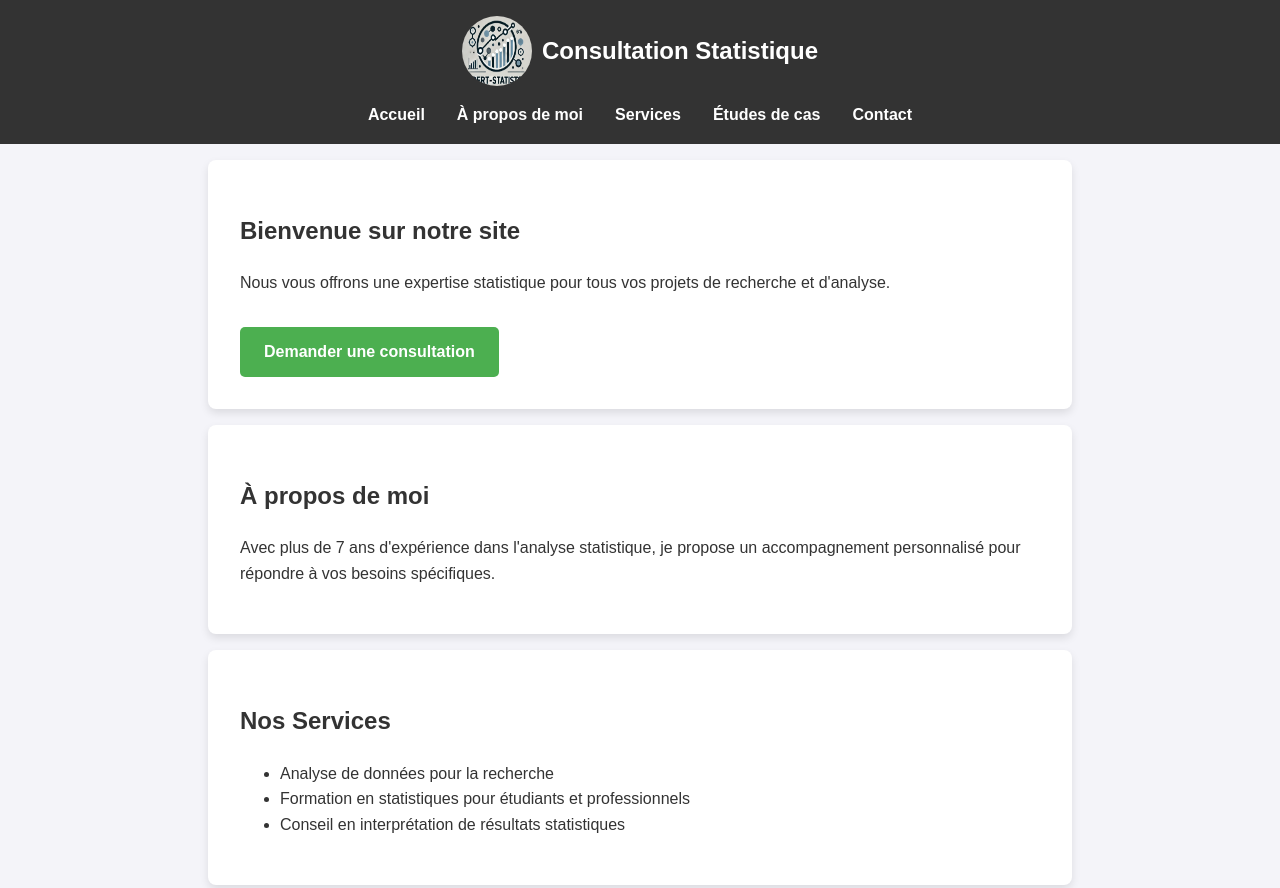
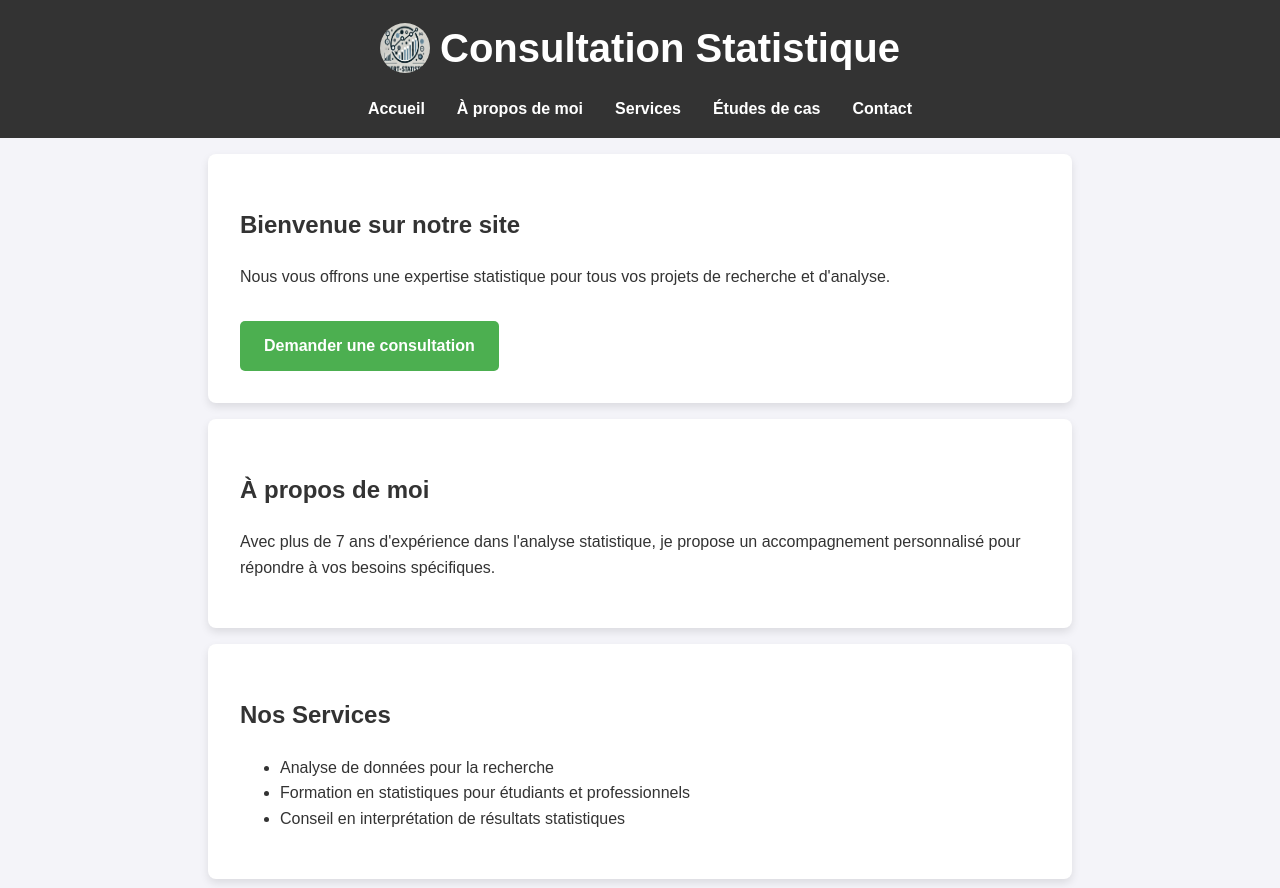
Before and after one commit to amineeek/Expert-Statistique.github.io, a plain HTML site: page index.html in a window 1280 px wide. Shown: the top 888 px of the page. Drawn offline with Linux system fonts and the light colour scheme.

Commit message:
Update styles.css

```diff
--- a/styles.css
+++ b/styles.css
@@ -96,13 +96,13 @@ footer p {
 }
 
 .logo {
-    width: 70px;
-    height: 70px;
-    border-radius: 70%; /* Arrondit le logo si besoin */
+    width: 50px;
+    height: 50px;
+    border-radius: 50%; /* Arrondit le logo si besoin */
 }
 
 header h1 {
     margin: 0;
-    font-size: 1.5em;
+    font-size: 2.5em;
     color: white;
 }
```
